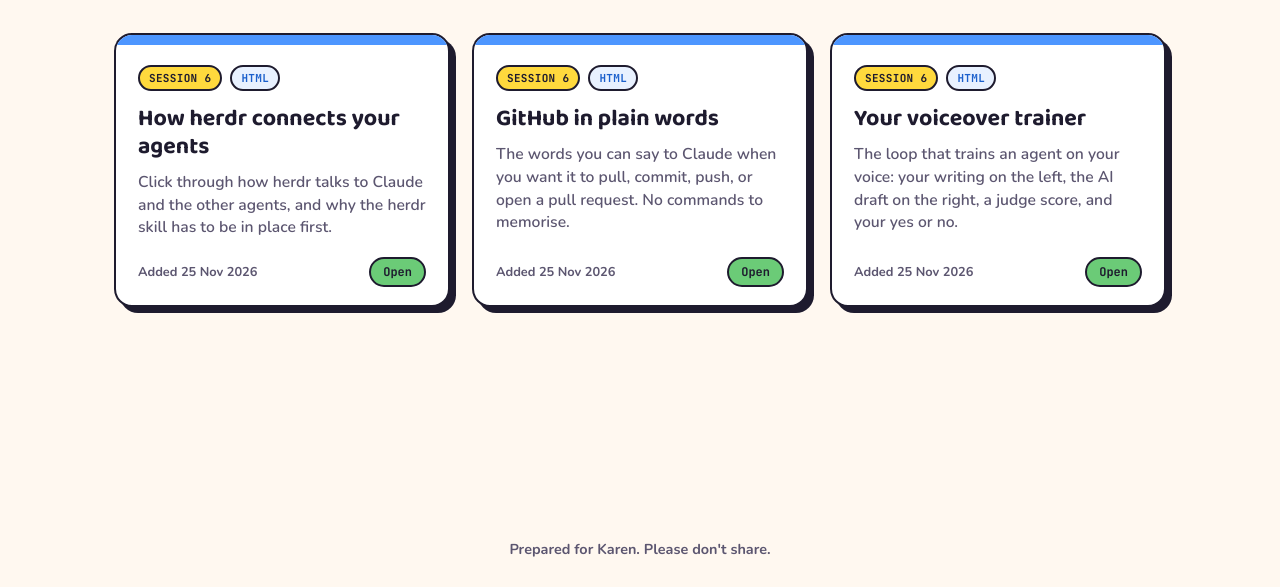
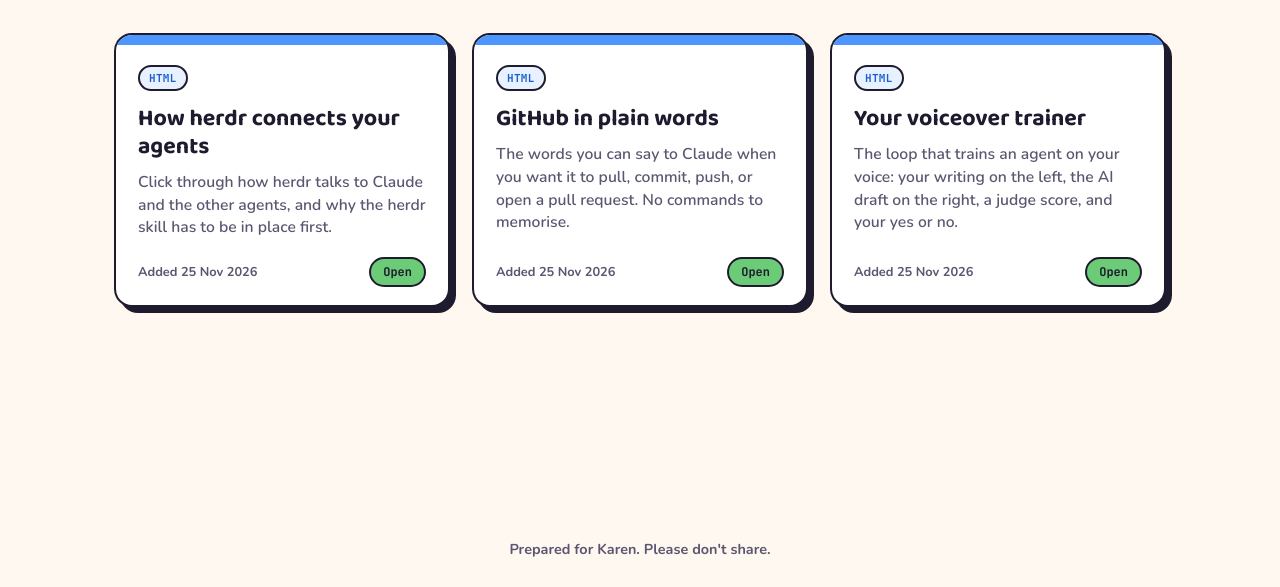
Before and after one commit to karenandrews2026-dotcom/ai-session-simulators, a plain HTML site: page index.html in a window 1280 px wide. Shown: the part 213-800 px from the top of the page. Drawn offline with nearby package versions, Linux system fonts and the light colour scheme.

Commit message:
Remove session-number labels from the simulators home page
Simulators are concept resources, not tied to a class number.

```diff
--- a/index.html
+++ b/index.html
@@ -124,7 +124,6 @@
       border-radius: 999px;
       border: 2px solid var(--ink);
     }
-    .badge.session { background: var(--yellow); }
     .badge.type-html { background: #E8F1FF; color: #1a5fcc; }
     .badge.type-svg { background: #F3E8FF; color: #6d2cb8; }
     .badge.type-png { background: #E7F8EA; color: #1f7a2f; }
@@ -200,7 +199,6 @@
       <a class="card" href="simulators/herdr-orchestra.html" target="_blank" rel="noopener noreferrer" data-type="html">
         <span class="bar" aria-hidden="true"></span>
         <div class="meta">
-          <span class="badge session">Session 6</span>
           <span class="badge type type-html">html</span>
         </div>
         <h2>How herdr connects your agents</h2>
@@ -213,7 +211,6 @@
       <a class="card" href="simulators/github-plain-words.html" target="_blank" rel="noopener noreferrer" data-type="html">
         <span class="bar" aria-hidden="true"></span>
         <div class="meta">
-          <span class="badge session">Session 6</span>
           <span class="badge type type-html">html</span>
         </div>
         <h2>GitHub in plain words</h2>
@@ -226,7 +223,6 @@
       <a class="card" href="simulators/voiceover-trainer.html" target="_blank" rel="noopener noreferrer" data-type="html">
         <span class="bar" aria-hidden="true"></span>
         <div class="meta">
-          <span class="badge session">Session 6</span>
           <span class="badge type type-html">html</span>
         </div>
         <h2>Your voiceover trainer</h2>
@@ -256,7 +252,6 @@
         const href = "simulators/" + file.replace(/^\/+/, "");
         const title = item.title || file;
         const desc = item.description || "";
-        const session = item.session || "";
         const added = formatAdded(item.added);
         const a = document.createElement("a");
         a.className = "card";
@@ -267,7 +262,6 @@
         a.innerHTML =
           '<span class="bar" aria-hidden="true"></span>' +
           '<div class="meta">' +
-            (session ? '<span class="badge session">Session ' + session + "</span>" : "") +
             '<span class="badge type ' + typeClass(typ) + '">' + typ + "</span>" +
           "</div>" +
           "<h2></h2>" +
--- a/simulators.json
+++ b/simulators.json
@@ -3,7 +3,6 @@
     "file": "herdr-orchestra.html",
     "title": "How herdr connects your agents",
     "description": "Click through how herdr talks to Claude and the other agents, and why the herdr skill has to be in place first.",
-    "session": "6",
     "type": "html",
     "added": "2026-11-25"
   },
@@ -11,7 +10,6 @@
     "file": "github-plain-words.html",
     "title": "GitHub in plain words",
     "description": "The words you can say to Claude when you want it to pull, commit, push, or open a pull request. No commands to memorise.",
-    "session": "6",
     "type": "html",
     "added": "2026-11-25"
   },
@@ -19,7 +17,6 @@
     "file": "voiceover-trainer.html",
     "title": "Your voiceover trainer",
     "description": "The loop that trains an agent on your voice: your writing on the left, the AI draft on the right, a judge score, and your yes or no.",
-    "session": "6",
     "type": "html",
     "added": "2026-11-25"
   }
```
Also changed, not shown: 1 other file.
